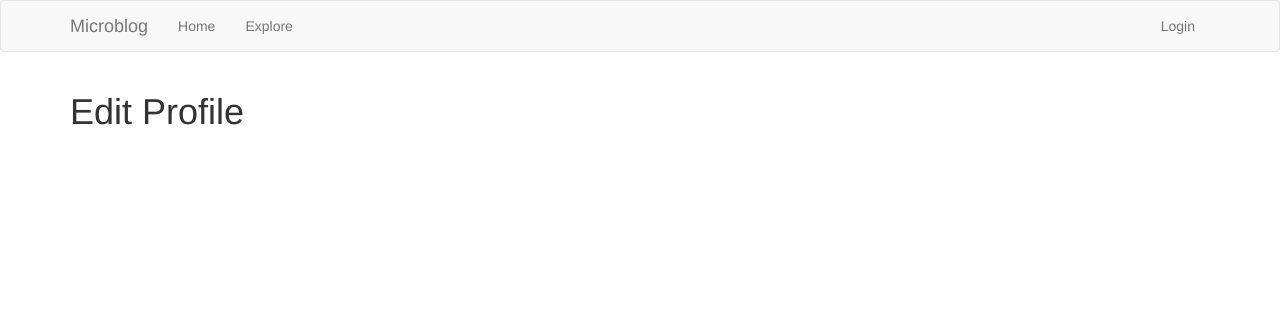
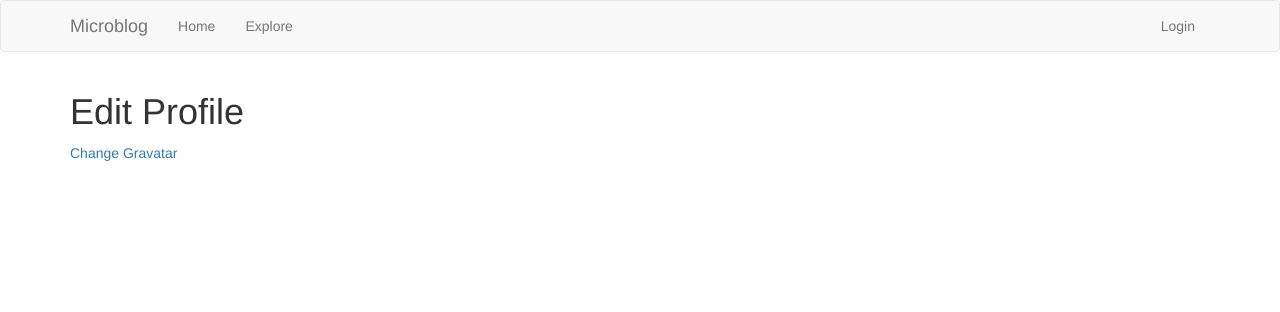
Before and after one commit to miguelgrinberg/microblog, a Flask app: template app/templates/edit_profile.html in a window 1280 px wide. Shown: the top 312 px of the page. Run offline with Flask 2, Linux system fonts and the light colour scheme; the template is opened without the code that fills it: most values are stand-ins (such as "Sample title", 1, 10 or a date in 2020); some libraries are stand-ins or nearby versions.

Commit message:
Update edit_profile.html

```diff
--- a/app/templates/edit_profile.html
+++ b/app/templates/edit_profile.html
@@ -8,4 +8,5 @@
             {{ wtf.quick_form(form) }}
         </div>
     </div>
+<p><a href="https://en.gravatar.com/emails/">{{ _('Change Gravatar') }}</a></p>
 {% endblock %}
```
